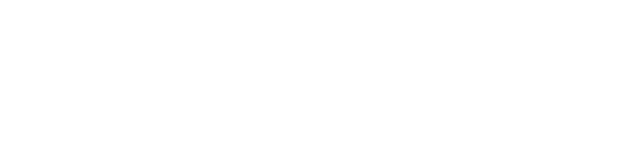
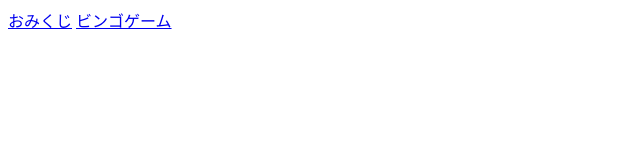
Before and after one commit to takumi1005/js-practice, a plain HTML site: page index.html in a window 1280 px wide. Shown: the whole page, without its empty margins (0-640 px from the left). Drawn offline with Linux system fonts and the light colour scheme.

Commit message:
リンクの作成

```diff
--- a/index.html
+++ b/index.html
@@ -6,6 +6,8 @@
     <title>JavaScript Practice</title>
   </head>
   <body>
+    <a href="omikuji.html">おみくじ</a>
+    <a href="bingo.html">ビンゴゲーム</a>
     <!-- e.currentTarget -->
     <!-- <ul>
       e.target
```
